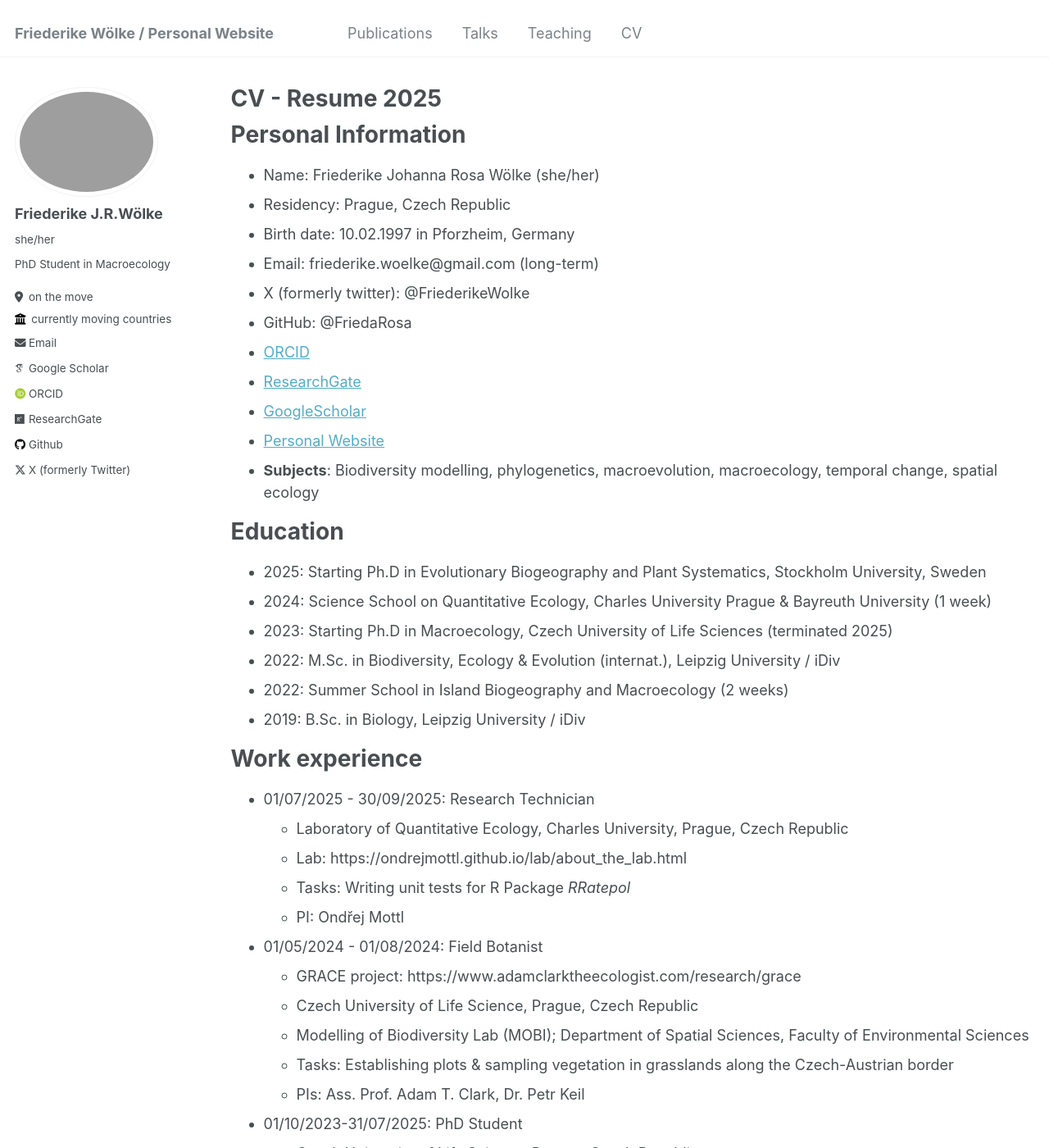
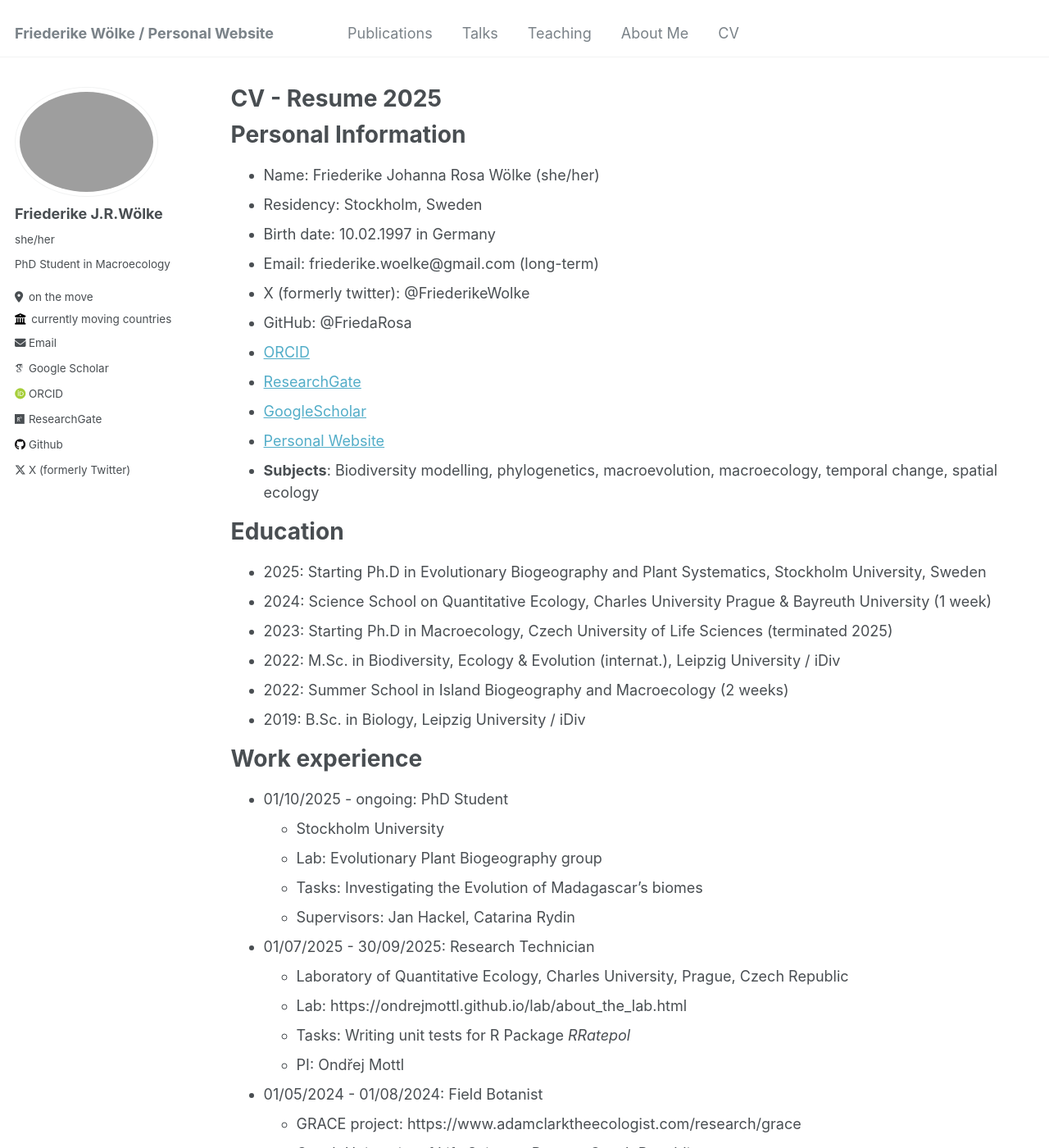
Before and after one commit to FriedaRosa/FriedaRosa.github.io, a Jekyll site: the page built from _pages/cv.md, in a window 1280 px wide and 1400 px high. Shown: the whole window at 82% size. Built offline with Jekyll 4.4.1, drawn with Linux system fonts in a browser that asks for light colours; some web fonts are replaced; some of the changed text lies outside the part shown.

Commit message:
2025 update

```diff
--- a/_data/navigation.yml
+++ b/_data/navigation.yml
@@ -9,8 +9,8 @@ main:
   - title: "Teaching"
     url: /teaching/
 
-#  - title: "About Me"
-#    url: /year-archive/
+  - title: "About Me"
+    url: /about-me/
 
   - title: "CV"
     url: /cv/
--- a/_pages/cv.md
+++ b/_pages/cv.md
@@ -13,8 +13,8 @@ Personal Information
 ======
 
 * Name: Friederike Johanna Rosa Wölke (she/her)
-* Residency: Prague, Czech Republic
-* Birth date: 10.02.1997 in Pforzheim, Germany
+* Residency: Stockholm, Sweden
+* Birth date: 10.02.1997 in Germany
 * Email: friederike.woelke@gmail.com (long-term)
 * X (formerly twitter): @FriederikeWolke
 * GitHub: @FriedaRosa
@@ -36,6 +36,12 @@ Education
 
 Work experience
 ======
+* 01/10/2025 - ongoing: PhD Student
+  * Stockholm University
+  * Lab: Evolutionary Plant Biogeography group
+  * Tasks: Investigating the Evolution of Madagascar's biomes
+  * Supervisors: Jan Hackel, Catarina Rydin
+
 * 01/07/2025 - 30/09/2025: Research Technician
   * Laboratory of Quantitative Ecology, Charles University, Prague, Czech Republic
   * Lab: https://ondrejmottl.github.io/lab/about_the_lab.html
```
Also changed, not shown: other parts of _pages/cv.md (+1 -1 lines), _pages/about-me.md (added, +60 -0 lines), _pages/about.md (+4 -47 lines).
